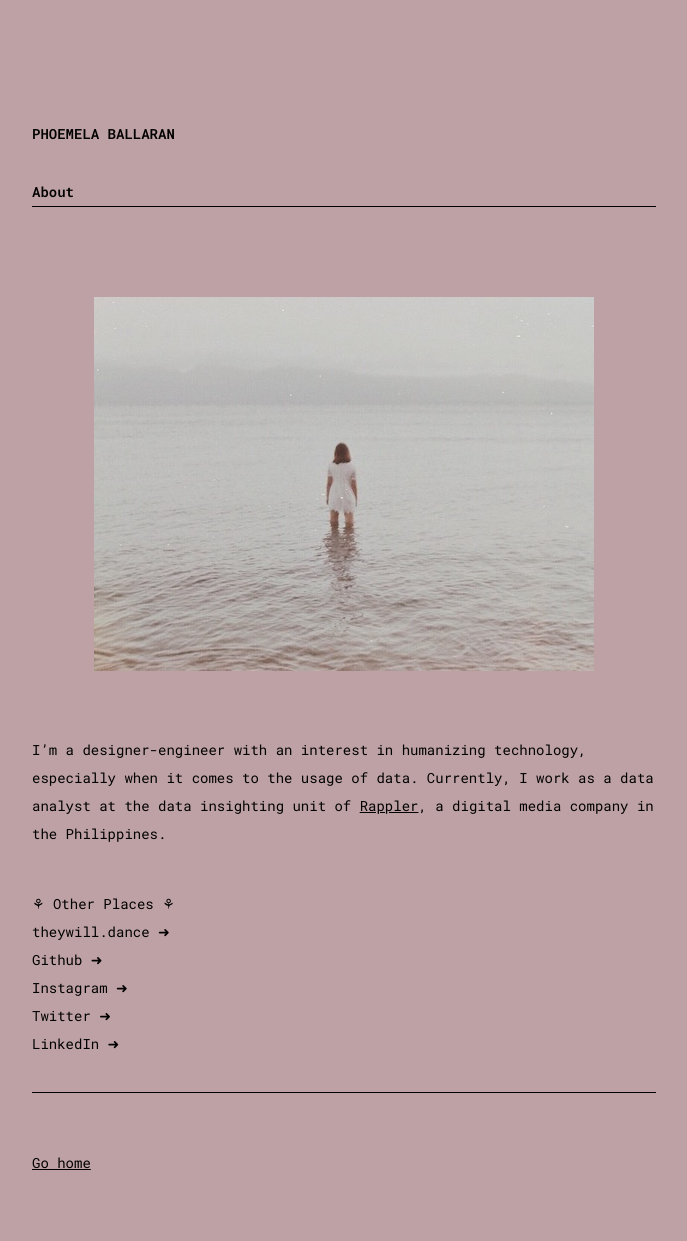
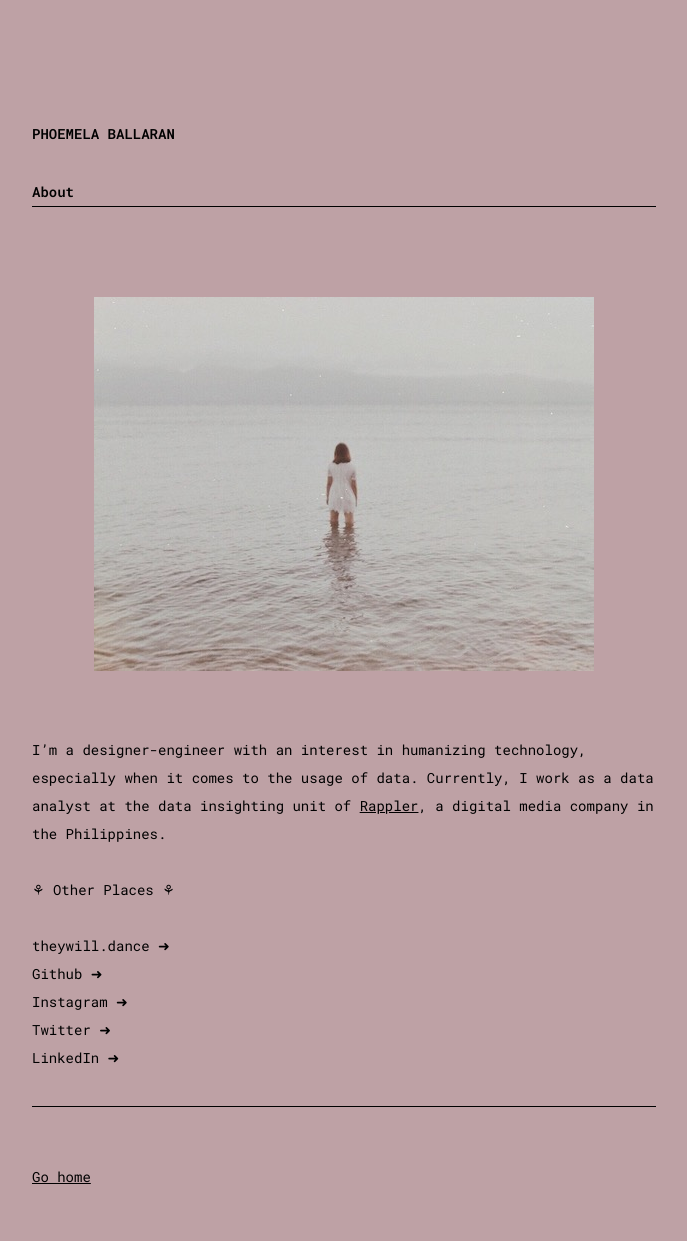
Before and after one commit to comoballar/phoemelaballaran.github.io, a Jekyll site: the page built from about.md, in a window 1280 px wide. Shown: the whole page, without its empty margins (88-775 px from the left). Built offline with Jekyll 4.4.1, drawn with Linux system fonts in a browser that asks for light colours.

Commit message:
Update about.md

```diff
--- a/about.md
+++ b/about.md
@@ -9,8 +9,8 @@ permalink: /about/
 <br>
 
 I’m a designer-engineer with an interest in humanizing technology, especially when it comes to the usage of data. Currently, I work as a data analyst at the data insighting unit of <a href="https://www.rappler.com" target="_blank">Rappler</a>, a digital media company in the Philippines.
-
-<br>⚘ Other Places ⚘
+<br>
+<br>⚘ Other Places ⚘<br>
 <br><a href="https://www.theywill.dance" target="_blank" style="text-decoration: none;">theywill.dance ➜</a>
 <br><a href="https://github.com/phoemelaballaran" target="_blank" style="text-decoration: none;">Github ➜</a>
 <br><a href="https://instagram.com/phoemelaballaran" target="_blank" style="text-decoration: none;">Instagram ➜</a>
```
